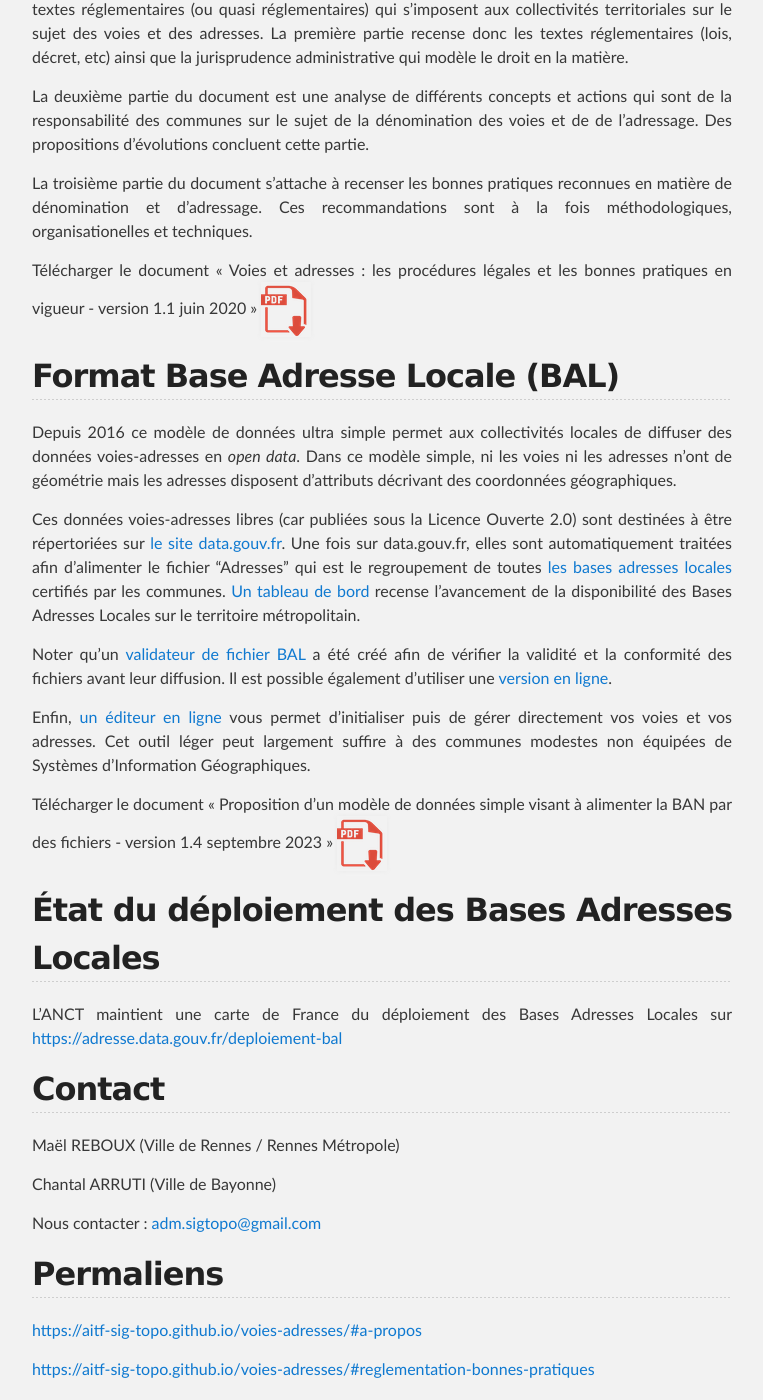
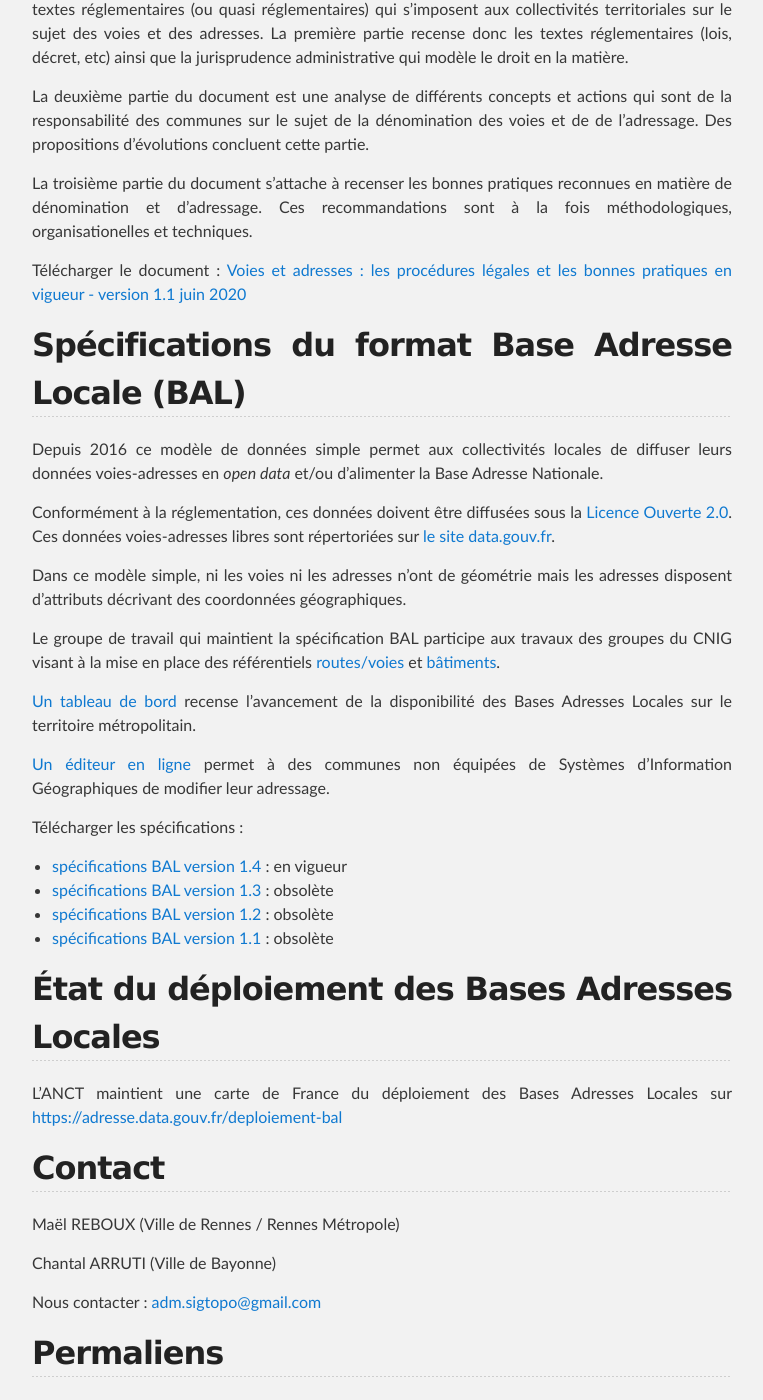
Before and after one commit to aitf-sig-topo/voies-adresses, a Jekyll site: the page built from docs/index.md, in a window 1280 px wide and 1400 px high, scrolled down 899 px. Shown: the whole window, without its empty margins (258-1021 px from the left). Built offline with Jekyll 4.4.1, drawn with Linux system fonts in a browser that asks for light colours; our own code applies the rules of GitHub Pages for plain Markdown files.

Commit message:
Update index.md

```diff
--- a/docs/index.md
+++ b/docs/index.md
@@ -18,27 +18,36 @@ La deuxième partie du document est une analyse de différents concepts et actio
 La troisième partie du document s'attache à recenser les bonnes pratiques reconnues en matière de dénomination et d'adressage. Ces recommandations sont à la fois méthodologiques, organisationelles et techniques.
 
 
-Télécharger le document « Voies et adresses : les procédures légales et les bonnes pratiques en vigueur - version 1.1 juin 2020 »
-[![](files/application-pdf.png)](files/AITF_SIG_Topo_Adresse_Les_procedures_legales_et_les_bonnes_pratiques_en_vigueur_v1.1.pdf)
+Télécharger le document : [Voies et adresses : les procédures légales et les bonnes pratiques en vigueur - version 1.1 juin 2020](files/AITF_SIG_Topo_Adresse_Les_procedures_legales_et_les_bonnes_pratiques_en_vigueur_v1.1.pdf)
 
 
 
 
+## <a name="format-bal"></a> Spécifications du format Base Adresse Locale (BAL)
 
-## <a name="format-bal"></a> Format Base Adresse Locale (BAL)
+Depuis 2016 ce modèle de données simple permet aux collectivités locales de diffuser leurs données voies-adresses en *open data* et/ou d'alimenter la Base Adresse Nationale.
 
-Depuis 2016 ce modèle de données ultra simple permet aux collectivités locales de diffuser des données voies-adresses en *open data*. Dans ce modèle simple, ni les voies ni les adresses n'ont de géométrie mais les adresses disposent d'attributs décrivant des coordonnées géographiques.
-
-Ces données voies-adresses libres (car publiées sous la Licence Ouverte 2.0) sont destinées à être répertoriées sur [le site data.gouv.fr](https://www.data.gouv.fr/fr/datasets/?tag=bal). Une fois sur data.gouv.fr, elles sont automatiquement traitées afin d'alimenter le fichier "Adresses" qui est le regroupement de toutes [les bases adresses locales](https://adresse.data.gouv.fr/bases-locales) certifiés par les communes.
-[Un tableau de bord ](https://adresse.data.gouv.fr/bases-locales)recense l'avancement de la disponibilité des Bases Adresses Locales sur le territoire métropolitain.
-
-Noter qu'un [validateur de fichier BAL](https://github.com/etalab/bal/) a été créé afin de vérifier la validité et la conformité des fichiers avant leur diffusion. Il est possible également d'utiliser une [version en ligne](https://adresse.data.gouv.fr/bases-locales/validateur).
-
-Enfin, [un éditeur en ligne](https://adresse.data.gouv.fr/gerer-mes-adresses) vous permet d'initialiser puis de gérer directement vos voies et vos adresses. Cet outil léger peut largement suffire à des communes modestes non équipées de Systèmes d'Information Géographiques.
+Conformément à la réglementation, ces données doivent être diffusées sous la [Licence Ouverte 2.0](https://www.data.gouv.fr/pages/legal/licences/etalab-2.0). Ces données voies-adresses libres sont répertoriées sur [le site data.gouv.fr](https://www.data.gouv.fr/datasets/search?schema=etalab%2Fschema-bal).
 
 
-Télécharger le document « Proposition d’un modèle de données simple visant à alimenter la BAN par des fichiers - version 1.4 septembre 2023 »
-[![](files/application-pdf.png)](files/AITF_SIG_Topo_Format_Base_Adresse_Locale_v1.4.pdf)
+Dans ce modèle simple, ni les voies ni les adresses n'ont de géométrie mais les adresses disposent d'attributs décrivant des coordonnées géographiques.
+
+
+Le groupe de travail qui maintient la spécification BAL participe aux travaux des groupes du CNIG visant à la mise en place des référentiels [routes/voies](https://cnig.gouv.fr/gt-routes-voies-a26007.html) et [bâtiments](https://cnig.gouv.fr/gt-bati-a25939.html).
+
+
+[Un tableau de bord ](https://adresse.data.gouv.fr/deploiement-bal)recense l'avancement de la disponibilité des Bases Adresses Locales sur le territoire métropolitain.
+
+
+[Un éditeur en ligne](https://mes-adresses.data.gouv.fr/) permet à des communes non équipées de Systèmes d'Information Géographiques de modifier leur adressage.
+
+
+Télécharger les spécifications :
+
+- [spécifications BAL version 1.4](files/AITF_SIG_Topo_Format_Base_Adresse_Locale_v1.4.pdf) : en vigueur
+- [spécifications BAL version 1.3](files/AITF_SIG_Topo_Format_Base_Adresse_Locale_v1.3.pdf) : obsolète
+- [spécifications BAL version 1.2](files/AITF_SIG_Topo_Format_Base_Adresse_Locale_v1.2.pdf) : obsolète
+- [spécifications BAL version 1.1](files/AITF_SIG_Topo_Format_Base_Adresse_Locale_v1.1.pdf) : obsolète
 
 
 
```
